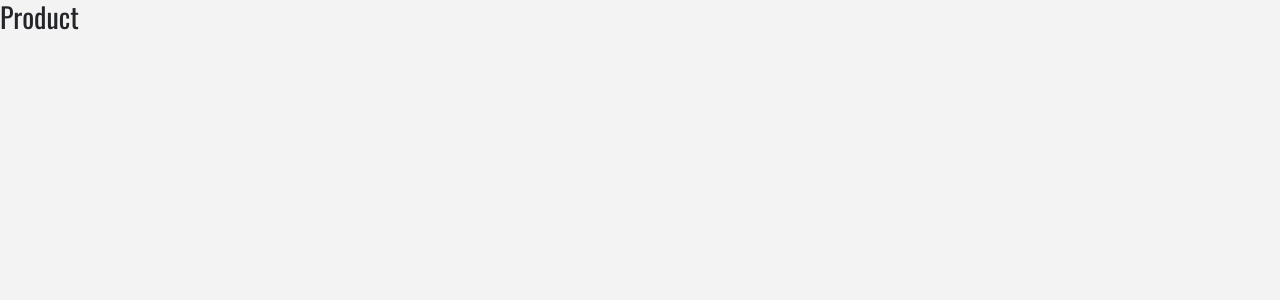
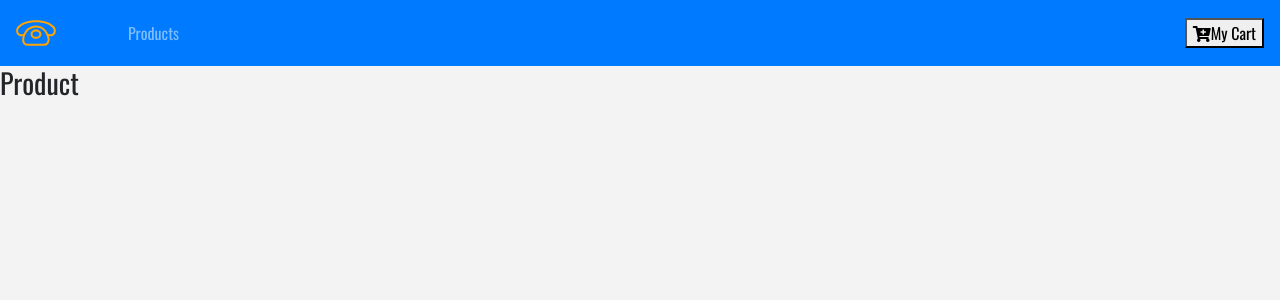
Before and after one commit to sixtosMateo/e-commerceWebsite, a React (Create React App) app in the folder e-commerce/: page / in a window 1280 px wide. Shown: the top 300 px of the page. Built offline with nearby package versions, Linux system fonts and the light colour scheme.

Commit message:
added style to my navbar

```diff
--- a/e-commerce/src/components/Navbar.js
+++ b/e-commerce/src/components/Navbar.js
@@ -1,10 +1,42 @@
 import React, { Component } from 'react';
 import {Link} from 'react-router-dom';
+
+import logo from "../logo.svg"
 
 class Navbar extends Component {
   render() {
     return (
-      <nav className>
+
+
+      <nav className="navbar navbar-expand-sm bg-primary navbar-dark px-small-5">
+      {/* bg-primary required from bootstrap to display navbar with style*/}
+
+      {/*
+        Required when displaying icon
+        https://www.iconfinder.com/icons/1243689/call_phone_icon
+        Creative Commons (Attribution 3.0 Unported);
+        https://www.iconfinder.com/Makoto_msk
+        */}
+
+        <Link to="/">
+          <img src={logo} alt="phone-logo" className="navbar-brand"/>
+        </Link>
+
+        {/*bootstrap align items center is vertical*/}
+
+        <ul className="navbar-nav align-items-center">
+
+          <li className="nav-item ml-5">
+              <Link to="/" className="nav-link">
+                Products
+               </Link>
+          </li>
+        </ul>
+        {/*margin left auto sent button to far left using bootstrap*/}
+        <Link to="/cart" className="ml-auto">
+          <button><i className="fas fa-cart-plus"/>My Cart</button>
+        </Link>
+
       </nav>
     );
   }
```
